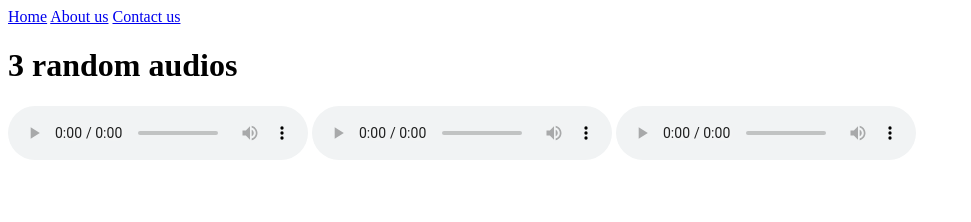
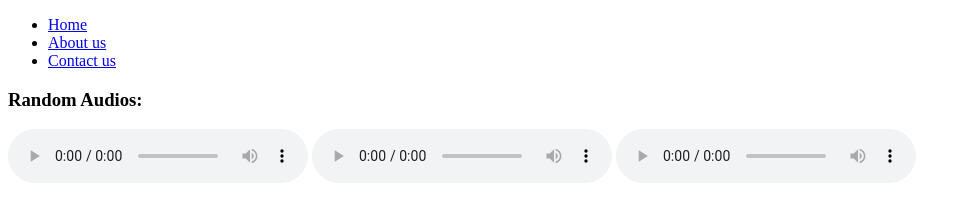
Before and after one commit to acciojob/semantic-navbar-and-audios-UmeshMula, a website: page main.html in a window 1280 px wide. Shown: the whole page, without its empty margins (0-971 px from the left). Drawn offline with Linux system fonts and the light colour scheme.

Commit message:
created a submission

```diff
--- a/main.html
+++ b/main.html
@@ -7,25 +7,19 @@
 </head>
 
 <body>
-<nav>
-<a href = "#">Home</a>
-<a href = "#">About us</a>
-<a href = "#">Contact us</a>
+	<nav>
+		<ul>
+			<li><a href="#">Home</a></li>
+			<li><a href="#">About us</a></li>
+			<li><a href="#">Contact us</a></li>
+		</ul>
+	</nav>
 
-</nav>
-<main>
-<h1>3 random audios</h1>
-<audio controls>
-<source src = "http://commondatastorage.googleapis.com/codeskulptor-demos/DDR_assets/Kangaroo_MusiQue_-_The_Neverwritten_Role_Playing_Game.mp3" >
-</audio>
-<audio controls>
-<source src = "http://commondatastorage.googleapis.com/codeskulptor-assets/Epoq-Lepidoptera.ogg" >
-</audio>
-<audio controls>
-<source src = "http://codeskulptor-demos.commondatastorage.googleapis.com/pang/paza-moduless.mp3." >
-</audio>
+	<h3>Random Audios:</h3>
+	<audio src="http://commondatastorage.googleapis.com/codeskulptor-demos/DDR_assets/Kangaroo_MusiQue_-_The_Neverwritten_Role_Playing_Game.mp3" controls></audio>
+	<audio src="http://commondatastorage.googleapis.com/codeskulptor-assets/Epoq-Lepidoptera.ogg" controls></audio>
+	<audio src="http://codeskulptor-demos.commondatastorage.googleapis.com/pang/paza-moduless.mp3" controls></audio>
 
-</main>
     <script type="text/javascript" src="./script.js">
 </script>
 
```
